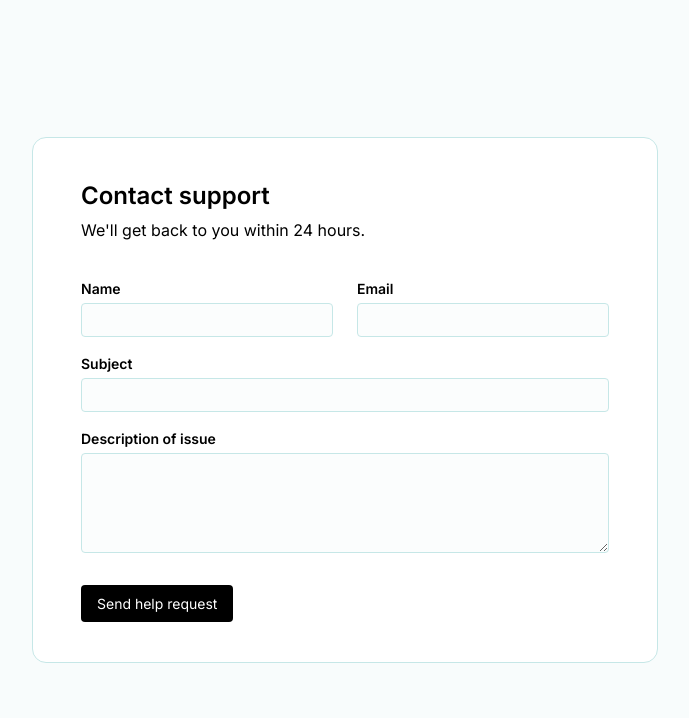
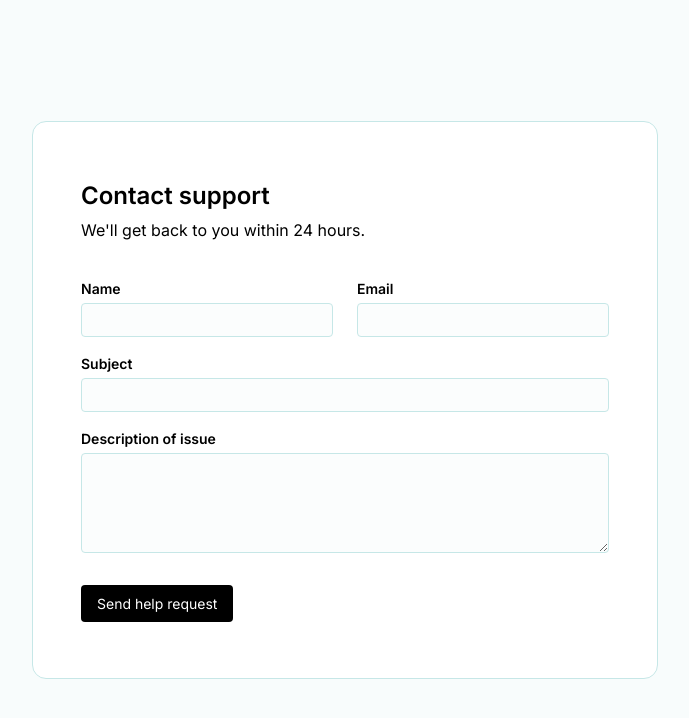
Before and after one commit to gcn12/zealthy, a Next.js app in the folder apps/web/: page / in a window 1280 px wide. Shown: the top 718 px of the page, without its empty margins (295-984 px from the left). Built offline with nearby package versions, Linux system fonts and the light colour scheme.

Commit message:
Updated Contact card size

```diff
--- a/apps/web/app/page.tsx
+++ b/apps/web/app/page.tsx
@@ -39,7 +39,7 @@ export default function ContactSupport() {
 
   return (
     <div className="grid h-full place-items-center">
-      <div className="bg-white  [border:1px_solid_#C6E7E7] rounded-14px py-40px px-48px">
+      <div className="bg-white [border:1px_solid_#C6E7E7] rounded-14px py-56px px-48px">
         <h1 className="font-600 text-24px">Contact support</h1>
         <Spacer size={4} axis="y" />
         <p>We'll get back to you within 24 hours.</p>
```
